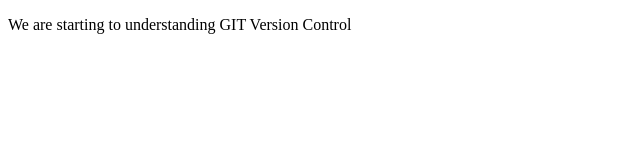
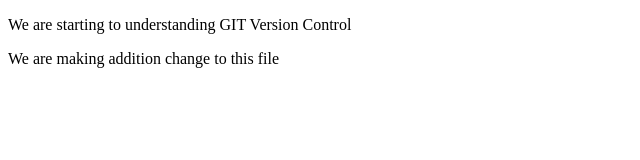
Before and after one commit to TosinHub/git-for-beginners, a plain HTML site: page index.html in a window 1280 px wide. Shown: the whole page, without its empty margins (0-640 px from the left). Drawn offline with Linux system fonts and the light colour scheme.

Commit message:
I made a few changes to index.html

```diff
--- a/index.html
+++ b/index.html
@@ -7,5 +7,7 @@
 </head>
 <body>
     <p>We are starting to understanding GIT Version Control</p>
+
+    <p>We are making addition change to this file</p>
 </body>
 </html>
```
